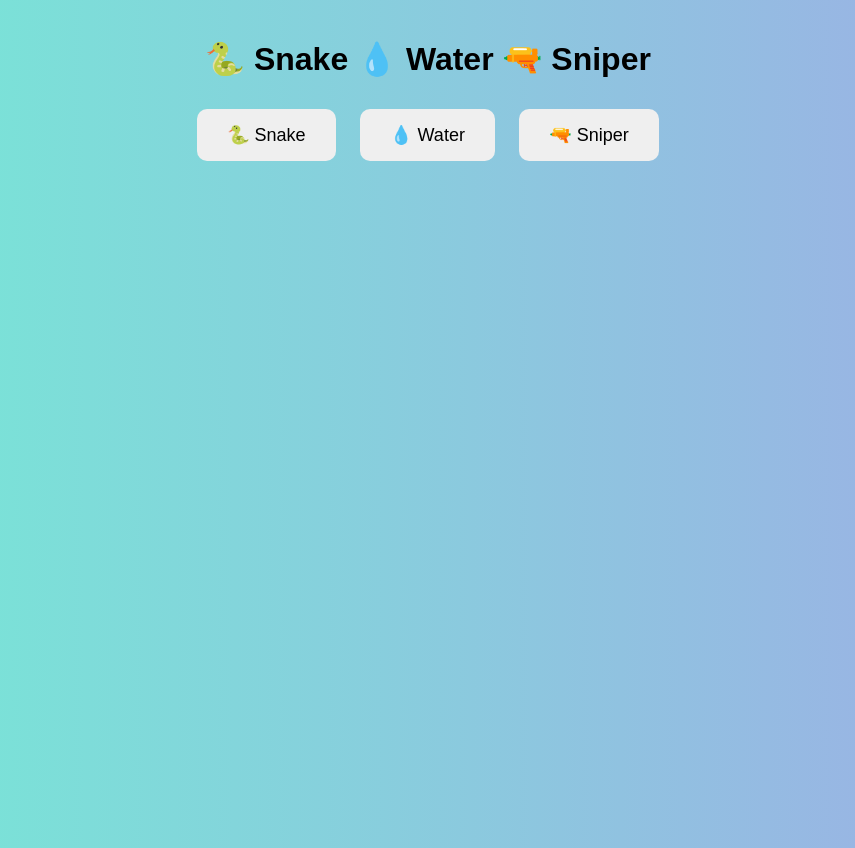
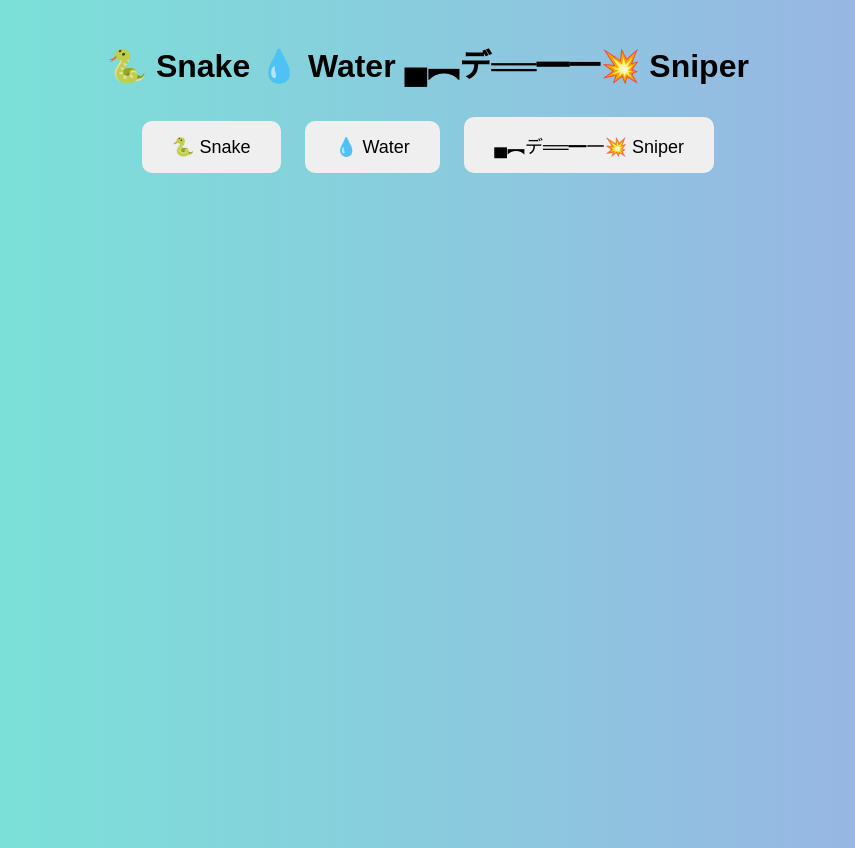
Before and after one commit to rajendramahapatra786-lgtm/Game, a plain HTML site: page index.html in a window 1280 px wide. Shown: the whole page, without its empty margins (212-1067 px from the left). Drawn offline with Linux system fonts and the light colour scheme.

Commit message:
Update index.html

```diff
--- a/index.html
+++ b/index.html
@@ -10,12 +10,12 @@
 </head>
 <body>
 
-<h1>🐍 Snake 💧 Water 🔫 Sniper</h1>
+<h1>🐍 Snake 💧 Water ▄︻デ══━一💥 Sniper</h1>
 
 <div class="buttons">
     <button onclick="play('snake')">🐍 Snake</button>
     <button onclick="play('water')">💧 Water</button>
-    <button onclick="play('Sniper')">🔫 Sniper</button>
+    <button onclick="play('Sniper')">▄︻デ══━一💥 Sniper</button>
 </div>
 
 <div id="result"></div>
```
